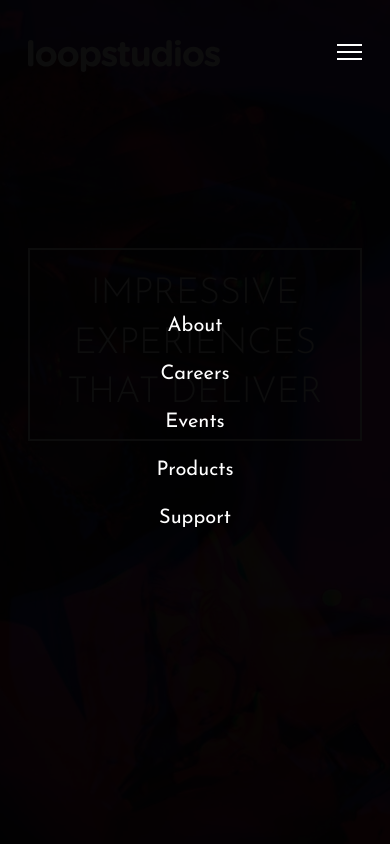
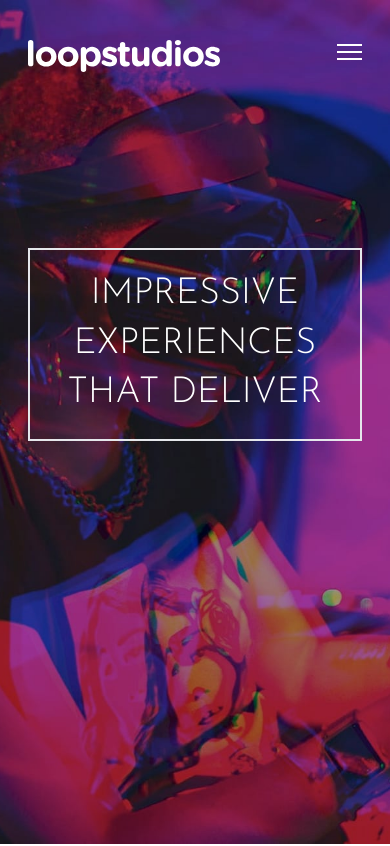
Before and after one commit to PariaSoleimani/LoopStudios, a website: page index.html in a window 390 px wide. Shown: the top 846 px of the page. Drawn offline with Linux system fonts and the light colour scheme.

Commit message:
fix(nav): responsive navigation

```diff
--- a/index.html
+++ b/index.html
@@ -72,7 +72,7 @@
           </div>
 
           <!-- MOBILE NAVIGATION -->
-          <div class="absolute top-0 left-0 w-full h-screen menu">
+          <div class="absolute top-0 left-0 hidden w-full h-screen menu">
             <nav class="flex items-center justify-center w-full h-full bg-black bg-opacity-95">
               <ul class="flex flex-col items-center gap-5 text-xl text-white">
                 <li><a class="duration-300 hover:text-pink-500" href="#">About</a></li>
```
